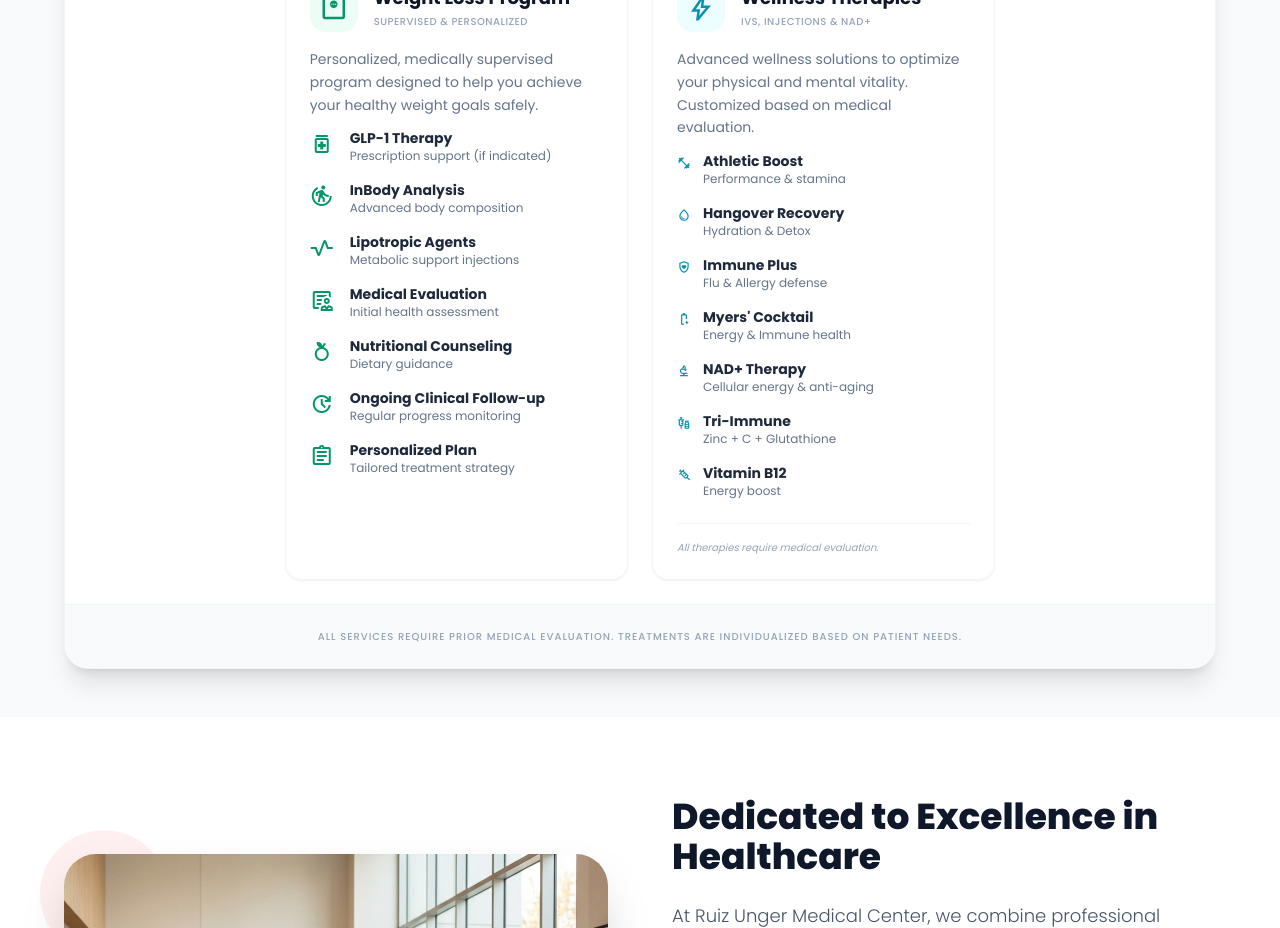
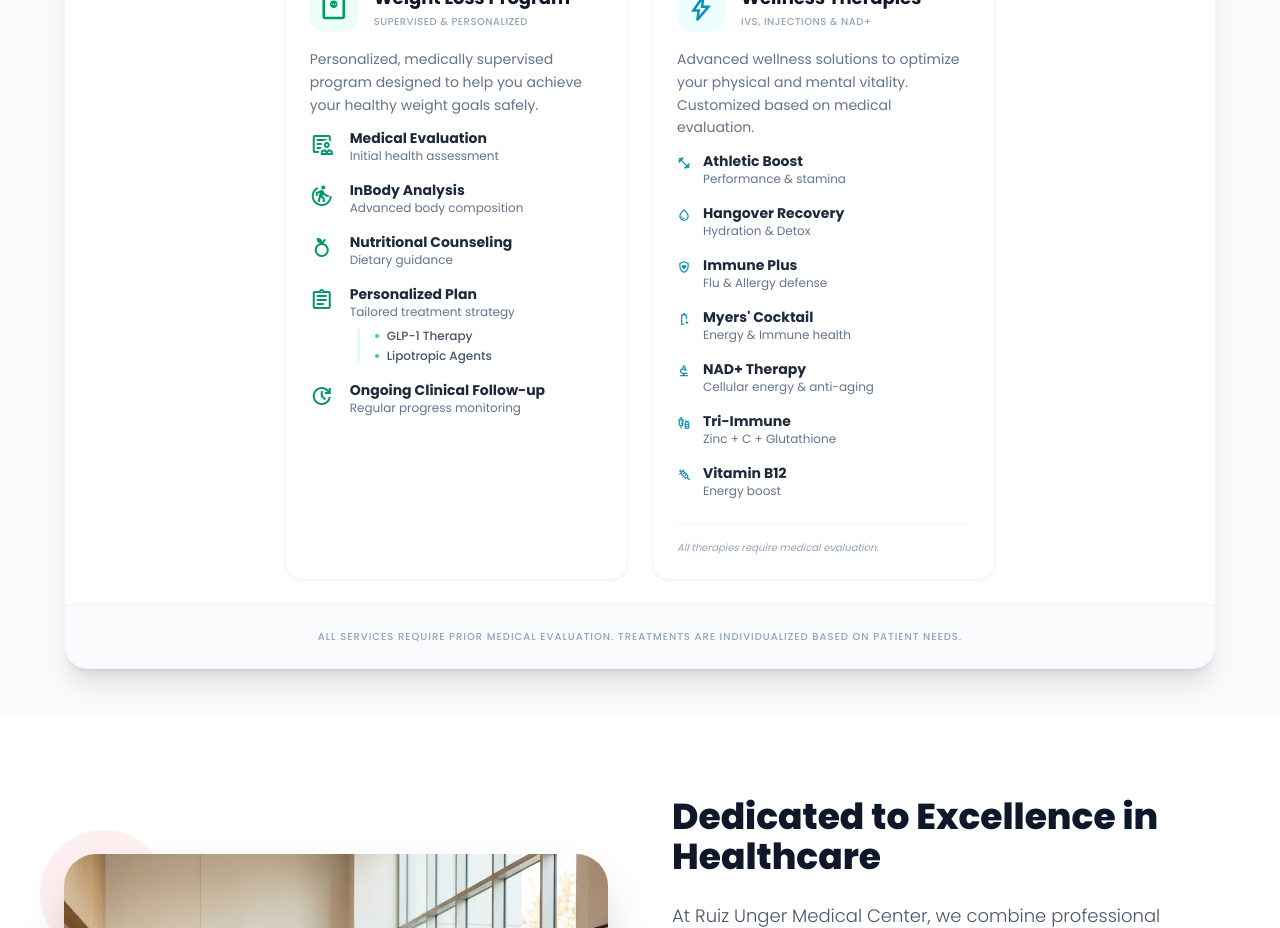
Before and after one commit to ruizuregmedicalcenter/ruizuregmedicalcenter2, a React (Vite) app: page / in a window 1280 px wide. Shown: the part 1460-2388 px from the top of the page. Built offline with nearby package versions, Linux system fonts and the light colour scheme.

Commit message:
Reorder and restructure Weight Loss Program items

```diff
--- a/src/LandingPage.jsx
+++ b/src/LandingPage.jsx
@@ -315,10 +315,10 @@ const LandingPage = () => {
                                 </p>
                                 <div className="grid grid-cols-1 gap-4">
                                     <div className="flex gap-4">
-                                        <span className="material-symbols-outlined text-emerald-600 mt-1 font-normal">medication</span>
+                                        <span className="material-symbols-outlined text-emerald-600 mt-1 font-normal">clinical_notes</span>
                                         <div>
-                                            <h4 className="font-bold text-slate-800 text-sm">{language === 'en' ? 'GLP-1 Therapy' : 'Terapia GLP-1'}</h4>
-                                            <p className="text-xs text-slate-500">{language === 'en' ? 'Prescription support (if indicated)' : 'Apoyo con receta'}</p>
+                                            <h4 className="font-bold text-slate-800 text-sm">{language === 'en' ? 'Medical Evaluation' : 'Evaluación Médica'}</h4>
+                                            <p className="text-xs text-slate-500">{language === 'en' ? 'Initial health assessment' : 'Valoración inicial'}</p>
                                         </div>
                                     </div>
                                     <div className="flex gap-4">
@@ -329,24 +329,29 @@ const LandingPage = () => {
                                         </div>
                                     </div>
                                     <div className="flex gap-4">
-                                        <span className="material-symbols-outlined text-emerald-600 mt-1 font-normal">vital_signs</span>
-                                        <div>
-                                            <h4 className="font-bold text-slate-800 text-sm">{language === 'en' ? 'Lipotropic Agents' : 'Lipotrópicos'}</h4>
-                                            <p className="text-xs text-slate-500">{language === 'en' ? 'Metabolic support injections' : 'Inyecciones metabólicas'}</p>
-                                        </div>
-                                    </div>
-                                    <div className="flex gap-4">
-                                        <span className="material-symbols-outlined text-emerald-600 mt-1 font-normal">clinical_notes</span>
-                                        <div>
-                                            <h4 className="font-bold text-slate-800 text-sm">{language === 'en' ? 'Medical Evaluation' : 'Evaluación'}</h4>
-                                            <p className="text-xs text-slate-500">{language === 'en' ? 'Initial health assessment' : 'Valoración inicial'}</p>
-                                        </div>
-                                    </div>
-                                    <div className="flex gap-4">
                                         <span className="material-symbols-outlined text-emerald-600 mt-1 font-normal">nutrition</span>
                                         <div>
                                             <h4 className="font-bold text-slate-800 text-sm">{language === 'en' ? 'Nutritional Counseling' : 'Nutrición'}</h4>
                                             <p className="text-xs text-slate-500">{language === 'en' ? 'Dietary guidance' : 'Guía dietética'}</p>
+                                        </div>
+                                    </div>
+                                    <div className="flex flex-col gap-2">
+                                        <div className="flex gap-4">
+                                            <span className="material-symbols-outlined text-emerald-600 mt-1 font-normal">assignment</span>
+                                            <div>
+                                                <h4 className="font-bold text-slate-800 text-sm">{language === 'en' ? 'Personalized Plan' : 'Plan a Medida'}</h4>
+                                                <p className="text-xs text-slate-500">{language === 'en' ? 'Tailored treatment strategy' : 'Estrategia personalizada'}</p>
+                                            </div>
+                                        </div>
+                                        <div className="ml-12 flex flex-col gap-1 border-l border-emerald-100 pl-4">
+                                            <div className="flex items-center gap-2">
+                                                <span className="size-1 bg-emerald-400 rounded-full"></span>
+                                                <span className="text-xs text-slate-600 font-medium">{language === 'en' ? 'GLP-1 Therapy' : 'Terapia GLP-1'}</span>
+                                            </div>
+                                            <div className="flex items-center gap-2">
+                                                <span className="size-1 bg-emerald-400 rounded-full"></span>
+                                                <span className="text-xs text-slate-600 font-medium">{language === 'en' ? 'Lipotropic Agents' : 'Agentes Lipotrópicos'}</span>
+                                            </div>
                                         </div>
                                     </div>
                                     <div className="flex gap-4">
@@ -354,13 +359,6 @@ const LandingPage = () => {
                                         <div>
                                             <h4 className="font-bold text-slate-800 text-sm">{language === 'en' ? 'Ongoing Clinical Follow-up' : 'Seguimiento Clínico'}</h4>
                                             <p className="text-xs text-slate-500">{language === 'en' ? 'Regular progress monitoring' : 'Monitoreo continuo'}</p>
-                                        </div>
-                                    </div>
-                                    <div className="flex gap-4">
-                                        <span className="material-symbols-outlined text-emerald-600 mt-1 font-normal">assignment</span>
-                                        <div>
-                                            <h4 className="font-bold text-slate-800 text-sm">{language === 'en' ? 'Personalized Plan' : 'Plan a Medida'}</h4>
-                                            <p className="text-xs text-slate-500">{language === 'en' ? 'Tailored treatment strategy' : 'Estrategia a medida'}</p>
                                         </div>
                                     </div>
                                 </div>
```
